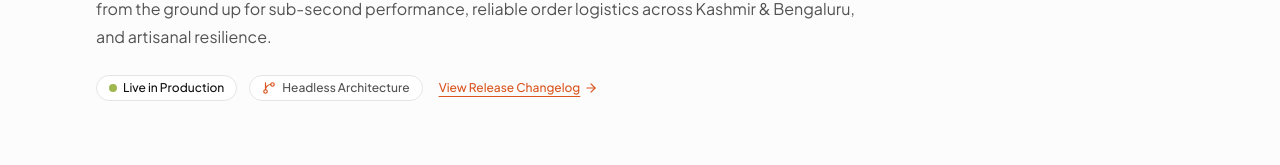
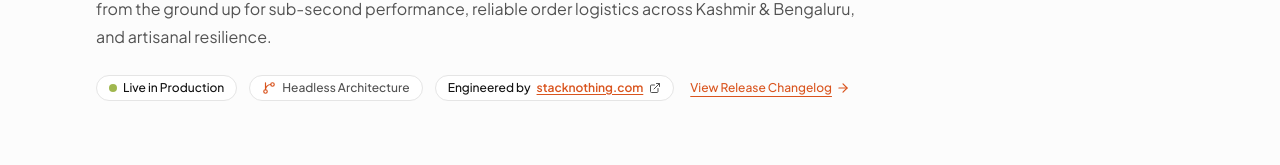
Before and after one commit to nazrulislambhat/mehandibysana, a Next.js app in the folder frontend/: page /tech-stack in a window 1280 px wide. Shown: the part 370-535 px from the top of the page. Built offline with nearby package versions, Linux system fonts and the light colour scheme; no server answers.

Commit message:
feat(branding): mention stacknothing.com engineering team with links on tech stack and changelog pages

```diff
--- a/frontend/src/app/changelog/page.tsx
+++ b/frontend/src/app/changelog/page.tsx
@@ -18,6 +18,7 @@ import {
   Truck,
   Camera,
   Layers,
+  ExternalLink,
 } from 'lucide-react';
 import { BrandCrest } from '@/components/graphics/BrandMarks';
 import { LinkButton } from '@/components/ui/Button';
@@ -322,6 +323,16 @@ export default function ChangelogPage() {
                 <GitCommit className="w-3.5 h-3.5 text-terracotta" />
                 5 Major Releases Documented
               </span>
+              <a
+                href="https://stacknothing.com"
+                target="_blank"
+                rel="noopener noreferrer"
+                className="inline-flex items-center gap-1.5 rounded-full border border-hairline bg-paper px-3 py-1 text-xs font-medium text-ink hover:text-terracotta hover:border-terracotta/40 transition-colors"
+              >
+                <span>Engineered by</span>
+                <span className="font-semibold text-terracotta underline underline-offset-2">stacknothing.com</span>
+                <ExternalLink className="w-3 h-3 text-umber" />
+              </a>
               <Link
                 href="/tech-stack"
                 className="inline-flex items-center gap-1 text-xs font-medium text-terracotta hover:text-terracotta-dark underline underline-offset-4 ml-1"
@@ -494,8 +505,18 @@ export default function ChangelogPage() {
           <h2 className="font-serif text-2xl font-medium text-ink">
             Continuous Improvement
           </h2>
-          <p className="text-xs sm:text-sm text-umber">
-            Have questions about an upcoming release or need support for a custom order?
+          <p className="text-xs sm:text-sm text-umber leading-relaxed">
+            Architected and maintained by the engineering team at{' '}
+            <a
+              href="https://stacknothing.com"
+              target="_blank"
+              rel="noopener noreferrer"
+              className="font-medium text-ink hover:text-terracotta underline underline-offset-4 inline-flex items-center gap-1"
+            >
+              <span>stacknothing.com</span>
+              <ExternalLink className="w-3 h-3 text-terracotta inline" />
+            </a>
+            . Have questions about an upcoming release or need support for a custom order?
           </p>
           <div className="pt-2 flex flex-wrap items-center justify-center gap-3">
             <LinkButton href="/tech-stack" variant="inverse" size="md">
--- a/frontend/src/app/tech-stack/page.tsx
+++ b/frontend/src/app/tech-stack/page.tsx
@@ -302,6 +302,16 @@ export default function TechStackPage() {
                 <GitBranch className="w-3.5 h-3.5 text-terracotta" />
                 Headless Architecture
               </span>
+              <a
+                href="https://stacknothing.com"
+                target="_blank"
+                rel="noopener noreferrer"
+                className="inline-flex items-center gap-1.5 rounded-full border border-hairline bg-paper px-3 py-1 text-xs font-medium text-ink hover:text-terracotta hover:border-terracotta/40 transition-colors"
+              >
+                <span>Engineered by</span>
+                <span className="font-semibold text-terracotta underline underline-offset-2">stacknothing.com</span>
+                <ExternalLink className="w-3 h-3 text-umber" />
+              </a>
               <Link
                 href="/changelog"
                 className="inline-flex items-center gap-1 text-xs font-medium text-terracotta hover:text-terracotta-dark underline underline-offset-4 ml-1"
@@ -450,7 +460,17 @@ export default function TechStackPage() {
               Engineered for Artisanal Reliability
             </h2>
             <p className="text-xs sm:text-sm text-umber leading-relaxed">
-              Explore our release roadmap and version history to see how our engineering
+              Designed, built, and continuously maintained by the product engineering team at{' '}
+              <a
+                href="https://stacknothing.com"
+                target="_blank"
+                rel="noopener noreferrer"
+                className="font-medium text-ink hover:text-terracotta underline underline-offset-4 inline-flex items-center gap-1"
+              >
+                <span>stacknothing.com</span>
+                <ExternalLink className="w-3 h-3 text-terracotta inline" />
+              </a>
+              . Explore our release roadmap and version history to see how our engineering
               evolves alongside our small-batch organic henna paste batches.
             </p>
           </div>
```
